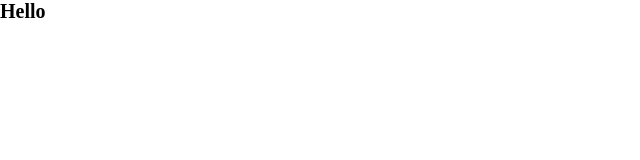
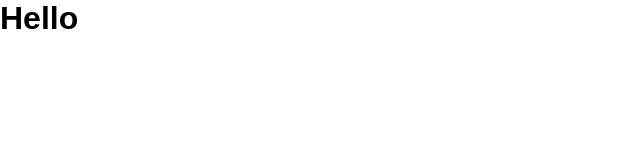
Before and after one commit to rafaumeu/projeto2, a React (Create React App) app: page / in a window 1280 px wide. Shown: the top 160 px of the page, without its empty margins (0-640 px from the left). Built offline with nearby package versions, Linux system fonts and the light colour scheme.

Commit message:
feat: criação do componente heading
criação do componente e definição de testes

```diff
--- a/src/styles/global-styles.js
+++ b/src/styles/global-styles.js
@@ -1,13 +1,22 @@
 import { createGlobalStyle } from 'styled-components'
+
 export const GlobalStyles = createGlobalStyle`
 @import url('https://fonts.googleapis.com/css2?family=Montserrat:ital,wght@0,900;1,900&family=Open+Sans:ital,wght@0,400;0,700;1,700&display=swap');
 
 * {
   margin: 0;
   padding: 0;
+  box-sizing: border-box;
 }
 
 html {
   font-size: 62.5%;
 }
+body {
+  font-size: 1.6rem;
+  font-family: ${({ theme }) => theme.fonts.family.primary}
+}
+h1, h2, h3, h4, h5, h6 {
+  font-family: ${({ theme }) => theme.fonts.family.secondary}
+}
 `
--- a/src/styles/theme.js
+++ b/src/styles/theme.js
@@ -4,6 +4,23 @@ export const theme = {
     secondaryColor: '#dc143c',
     white: '#ffffff',
   },
-  fonts: {},
-  spacings: {},
+  fonts: {
+    family: {
+      primary: "'Open Sans', sans-serif;",
+      secondary: "'Monserrat', sans-serif;",
+    },
+    sizes: {
+      xsmall: '8rem',
+      small: '1.6rem',
+      medium: '2.4rem',
+      large: '3.2rem',
+      xlarge: '4.0rem',
+      xxlarge: '4.8rem',
+      huge: '5.6rem',
+      xhuge: '6.4rem',
+    },
+  },
+  media: {
+    lteMedium: '(max-width: 768px)',
+  },
 }
```
Also changed, not shown: src/components/Heading/index.jsx (+22 -4 lines), src/components/Heading/stories.jsx (+7 -4 lines), src/components/Heading/styles.js (+28 -3 lines), 2 other files (tests, documents, lock files or other folders).
